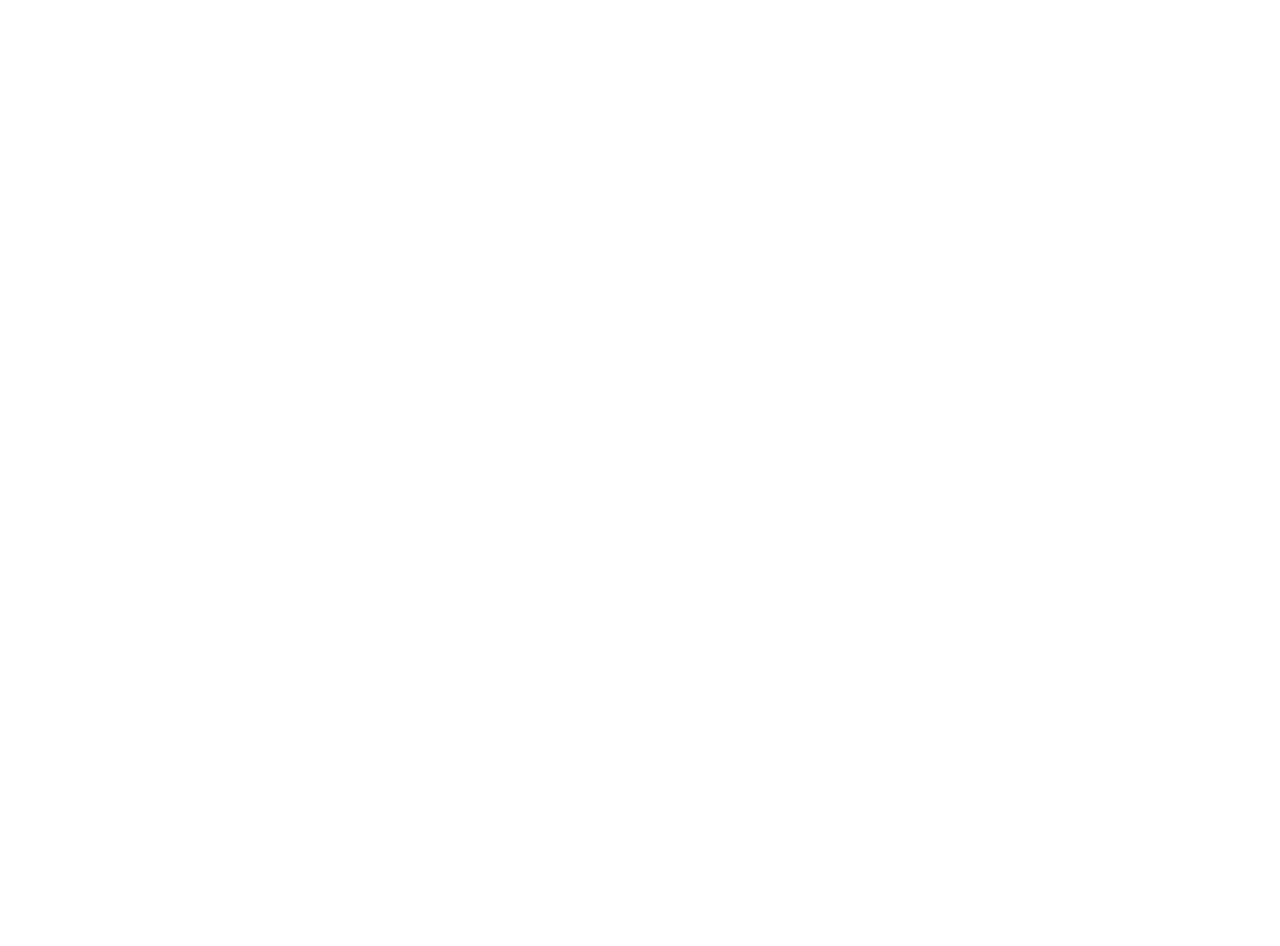
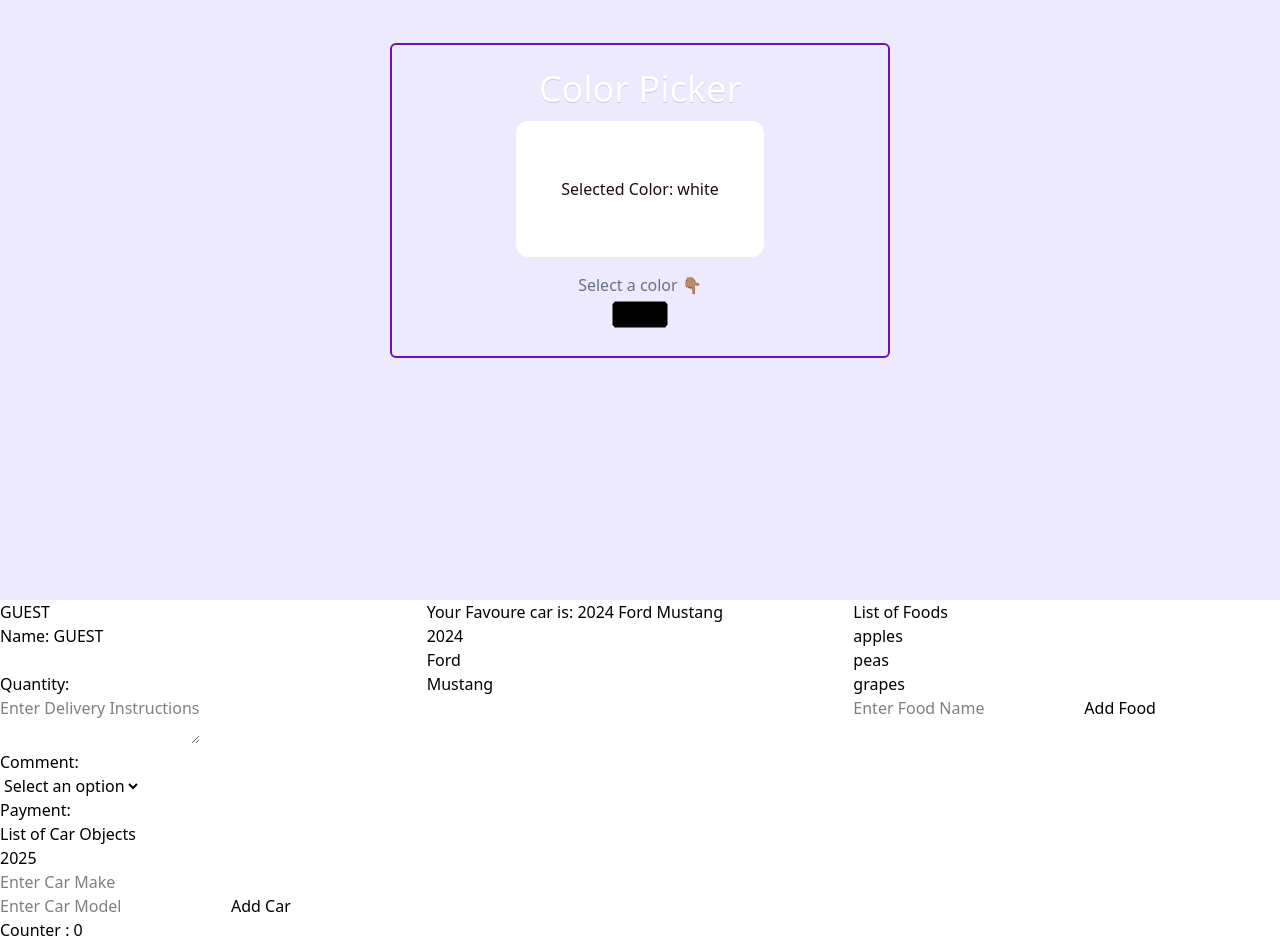
Before and after one commit to ChidinmaMmahi/bro-react-tuto, a React (Vite) app: page / in a window 1280 px wide. Shown: the part 1800-2746 px from the top of the page. Before the commit the page ends 800 px from the top, so only its background shows below. Built offline with nearby package versions, Linux system fonts and the light colour scheme.

Commit message:
add color picker feature

```diff
--- a/src/App.jsx
+++ b/src/App.jsx
@@ -3,14 +3,16 @@
 import Practice from "./Practice"
 import TodoList from "./TodoList"
 import DigitalClock from "./DigitalClock"
+import ColorPicker from "./ColorPicker"
 
 function App() {
   return (
     <div>
-      {/* <MyComponent /> */}
-      {/* <Practice /> */}
       <TodoList />
-      {/* <DigitalClock /> */}
+      <DigitalClock />
+      <ColorPicker />
+      <MyComponent />
+      <Practice />
     </div>
   )
 }
--- /dev/null
+++ b/src/ColorPicker.jsx
@@ -0,0 +1,21 @@
+import React, {useState} from 'react'
+
+const ColorPicker = () => {
+    const [color, setColor] = useState("white");
+    const handleColorChange = (e) => setColor(e.target.value);
+
+    return (
+        <div className='h-screen bg-violet-100 flex items-center justify-center font-sans'>
+            <div className='border-2 border-purple-800 w-[50%] max-w-[500px] text-[rgb(33_12_12)] py-6 flex flex-col items-center rounded-md'>
+                <h1 className='text-4xl text-bold text-white text-shadow-2xs  mb-3'>Color Picker</h1>
+                <div style={{backgroundColor: color}} className='w-[50%] py-14 rounded-xl text-center mb-4'>
+                    Selected Color: {color}
+                </div>
+                <label htmlFor="" className='text-gray-500'>Select a color 👇🏽 </label>
+                <input type="color" onChange={handleColorChange} className='w-[60px] h-[35px] rounded-2xl focus:outline-0 cursor-pointer'/>
+            </div>
+        </div>
+    )
+}
+
+export default ColorPicker
--- a/src/MyComponent.jsx
+++ b/src/MyComponent.jsx
@@ -14,9 +14,6 @@
 
     const [payment, setPayment] = useState("");
     const handlePaymentChange = (e) => setPayment(e.target.value);
-
-    const [color, setColor] = useState("black");
-    const handleColorChange = (e) => setColor(e.target.value);
 
     const [car, setCar] = useState({
         year:2024,
@@ -93,13 +90,6 @@
                 <p>Payment: {payment}</p>
             </div>
 
-            <div className='color-picker-section'>
-                <h1>Color Picker</h1>
-                <div style={{backgroundColor: color}}>Selected Color: {color}</div>
-                <label htmlFor="">Select a color: </label>
-                <input type="color" onChange={handleColorChange}/>
-            </div>
-
             <div>
                 <div>Your Favoure car is: {car.year} {car.make} {car.model}</div>
                 <input type="number" value={car.year} onChange={handleYearChange}/><br />
--- a/src/index.css
+++ b/src/index.css
@@ -4,28 +4,3 @@
     display: grid;
     grid-template-columns: 1fr 1fr 1fr;
 }
-
-.color-picker-section{
-    max-width: 500px;
-    background-color: rgba(207, 202, 202, 0.437);
-    padding-bottom: 25px;
-    text-align: center;
-    border-radius: 15px;
-    display: flex;
-    flex-direction: column;
-    align-items: center;
-    font-family: Arial, Helvetica, sans-serif;
-    color: rgba(33, 12, 12, 0.583);
-}
-
-.color-picker-section div {
-    width: 50%;
-    padding: 50px 0;
-    border-radius: 10px;
-    margin-bottom: 15px;
-    font-size: 1.1rem;
-}
-
-.color-picker-section label{
-    margin-bottom: 5px;
-}
```
